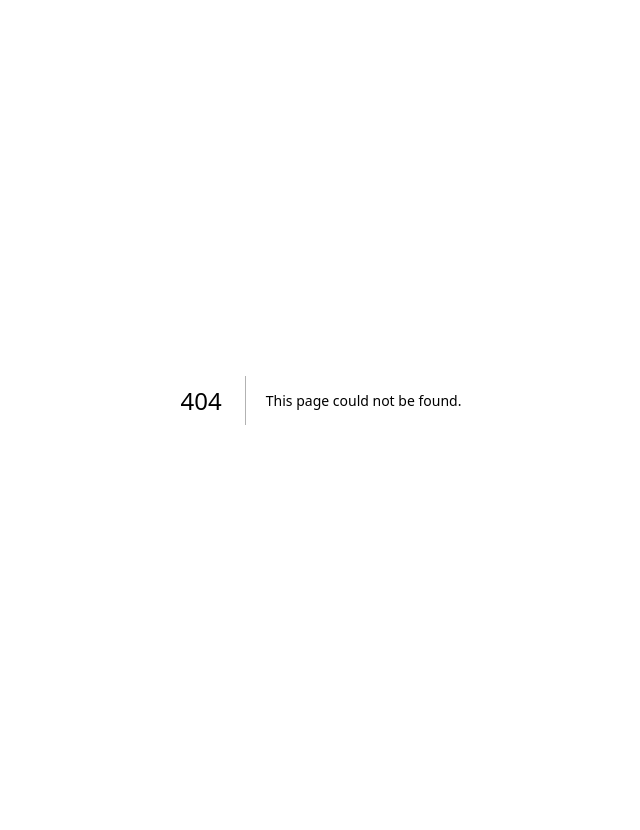
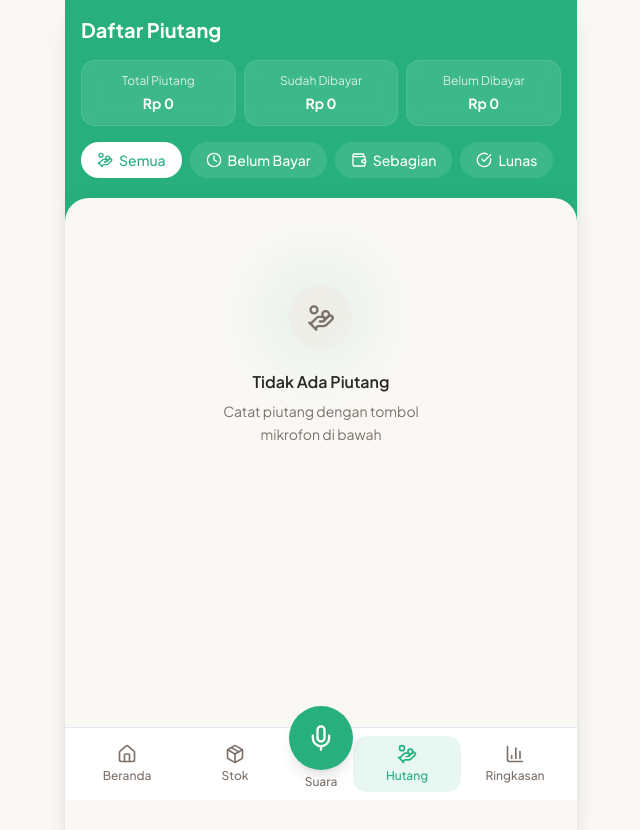
Before and after one commit to mgalihpp/katalis-ai, a Next.js app: page /dashboard/hutang in a window 1280 px wide. Before the commit this address had no page. Shown: the top 830 px of the page, without its empty margins (319-959 px from the left). Before the commit the page ends 800 px from the top, so only its background shows below. Built offline with nearby package versions, Linux system fonts and the light colour scheme.

Commit message:
feat: implement dashboard pages for debt

```diff
--- /dev/null
+++ b/app/(dashboard)/dashboard/hutang/page.tsx
@@ -0,0 +1,142 @@
+"use client"
+
+import { useState } from 'react';
+import { HandCoins, Wallet, Clock, CheckCircle } from 'lucide-react';
+import { BottomNav } from '@/components/BottomNav';
+import { DebtCard } from '@/components/DebtCard';
+import { DebtDetailSheet } from '@/components/DebtDetailSheet';
+import { ProcessingModal } from '@/components/ProcessingModal';
+import { EmptyState } from '@/components/EmptyState';
+import { useTransactionStore } from '@/store/useTransactionStore';
+import { useVoice } from '@/context/VoiceContext';
+import { formatRupiah } from '@/lib/utils';
+import { cn } from '@/lib/utils';
+import type { Debt } from '@/types';
+
+type FilterType = 'all' | 'pending' | 'partial' | 'paid';
+
+const filterOptions: { value: FilterType; label: string; icon: typeof HandCoins }[] = [
+    { value: 'all', label: 'Semua', icon: HandCoins },
+    { value: 'pending', label: 'Belum Bayar', icon: Clock },
+    { value: 'partial', label: 'Sebagian', icon: Wallet },
+    { value: 'paid', label: 'Lunas', icon: CheckCircle },
+];
+
+export default function HutangPage() {
+    const { debts } = useTransactionStore();
+    const [filter, setFilter] = useState<FilterType>('all');
+    const [selectedDebt, setSelectedDebt] = useState<Debt | null>(null);
+    const {
+        isProcessing,
+        showModal,
+        currentResult,
+        error,
+        handleConfirm,
+        handleCancel,
+        handleRetry
+    } = useVoice();
+
+    const filteredDebts = debts.filter((d) => {
+        if (filter === 'all') return true;
+        return d.status === filter;
+    });
+
+    // Calculate summary
+    const totalDebt = debts.reduce((sum, d) => sum + d.total_amount, 0);
+    const totalPaid = debts.reduce((sum, d) => sum + d.paid_amount, 0);
+    const totalRemaining = debts.reduce((sum, d) => sum + d.remaining_amount, 0);
+
+    return (
+        <div className="min-h-screen bg-primary">
+            {/* Header */}
+            <header className="sticky top-0 bg-primary z-0 px-4 py-4 shadow-none">
+                <h1 className="text-xl font-bold text-white mb-4">Daftar Piutang</h1>
+
+                {/* Summary Cards */}
+                <div className="grid grid-cols-3 gap-2 mb-4">
+                    <div className="bg-white/10 backdrop-blur-sm rounded-xl p-3 text-center border border-white/10">
+                        <p className="text-xs text-white/80 mb-1">Total Piutang</p>
+                        <p className="text-sm font-bold text-white">{formatRupiah(totalDebt)}</p>
+                    </div>
+                    <div className="bg-white/10 backdrop-blur-sm rounded-xl p-3 text-center border border-white/10">
+                        <p className="text-xs text-white/80 mb-1">Sudah Dibayar</p>
+                        <p className="text-sm font-bold text-white">{formatRupiah(totalPaid)}</p>
+                    </div>
+                    <div className="bg-white/10 backdrop-blur-sm rounded-xl p-3 text-center border border-white/10">
+                        <p className="text-xs text-white/80 mb-1">Belum Dibayar</p>
+                        <p className="text-sm font-bold text-white">{formatRupiah(totalRemaining)}</p>
+                    </div>
+                </div>
+
+                {/* Filter Pills */}
+                <div className="flex gap-2 overflow-x-auto pb-1 -mx-4 px-4 scrollbar-hide">
+                    {filterOptions.map((option) => {
+                        const Icon = option.icon;
+                        const isActive = filter === option.value;
+                        return (
+                            <button
+                                key={option.value}
+                                onClick={() => setFilter(option.value)}
+                                className={cn(
+                                    'flex items-center gap-1.5 px-4 py-2 rounded-full text-sm font-medium whitespace-nowrap transition-colors',
+                                    isActive
+                                        ? 'bg-white text-primary'
+                                        : 'bg-white/10 text-white hover:bg-white/20'
+                                )}
+                            >
+                                <Icon className="w-4 h-4" />
+                                {option.label}
+                            </button>
+                        );
+                    })}
+                </div>
+            </header>
+
+            {/* Debts List Sheet */}
+            <div className="relative z-10 bg-background rounded-t-3xl px-4 pt-6 pb-24 min-h-[80dvh] shadow-[0_-4px_20px_-4px_rgba(0,0,0,0.05)]">
+                {filteredDebts.length === 0 ? (
+                    <EmptyState
+                        icon={HandCoins}
+                        title="Tidak Ada Piutang"
+                        description={
+                            filter !== 'all'
+                                ? "Tidak ada piutang dengan status ini"
+                                : "Catat piutang dengan tombol mikrofon  di bawah"
+                        }
+                    />
+                ) : (
+                    <div className="space-y-3">
+                        {filteredDebts.map((debt) => (
+                            <DebtCard
+                                key={debt.id}
+                                debt={debt}
+                                onClick={() => setSelectedDebt(debt)}
+                            />
+                        ))}
+                    </div>
+                )}
+            </div>
+
+            {/* Debt Detail Sheet */}
+            <DebtDetailSheet
+                debt={selectedDebt}
+                isOpen={!!selectedDebt}
+                onClose={() => setSelectedDebt(null)}
+            />
+
+            {/* Processing Modal */}
+            <ProcessingModal
+                isOpen={showModal}
+                isProcessing={isProcessing}
+                transcript={currentResult?.transcript || null}
+                result={currentResult?.parsed || null}
+                error={error}
+                onConfirm={handleConfirm}
+                onCancel={handleCancel}
+                onRetry={handleRetry}
+            />
+
+            <BottomNav />
+        </div>
+    );
+}
--- /dev/null
+++ b/components/DebtCard.tsx
@@ -0,0 +1,89 @@
+"use client";
+
+import { HandCoins, Clock, CheckCircle, AlertTriangle } from 'lucide-react';
+import { cn, formatRupiah } from '@/lib/utils';
+import type { Debt } from '@/types';
+
+interface DebtCardProps {
+  debt: Debt;
+  onClick?: () => void;
+}
+
+const statusConfig = {
+  pending: {
+    icon: AlertTriangle,
+    label: 'Belum Bayar',
+    color: 'text-debt',
+    bg: 'bg-debt/10',
+  },
+  partial: {
+    icon: Clock,
+    label: 'Sebagian',
+    color: 'text-accent',
+    bg: 'bg-accent/10',
+  },
+  paid: {
+    icon: CheckCircle,
+    label: 'Lunas',
+    color: 'text-success',
+    bg: 'bg-success/10',
+  },
+};
+
+export function DebtCard({ debt, onClick }: DebtCardProps) {
+  const config = statusConfig[debt.status];
+  const StatusIcon = config.icon;
+  const progressPercent = (debt.paid_amount / debt.total_amount) * 100;
+
+  return (
+    <div
+      onClick={onClick}
+      className="bg-muted/30 rounded-2xl p-4 active:bg-muted/50 transition-colors cursor-pointer"
+    >
+      <div className="flex items-center gap-3">
+        {/* Icon */}
+        <div className={cn(
+          'w-12 h-12 rounded-xl flex items-center justify-center shrink-0',
+          config.bg
+        )}>
+          <HandCoins className={cn('w-5 h-5', config.color)} />
+        </div>
+
+        {/* Info */}
+        <div className="flex-1 min-w-0">
+          <div className="flex items-center justify-between mb-1">
+            <h3 className="text-[15px] font-semibold text-foreground truncate">{debt.debtor_name}</h3>
+            <span className={cn(
+              'text-xs font-medium flex items-center gap-1 shrink-0 ml-2',
+              config.color
+            )}>
+              <StatusIcon className="w-3 h-3" />
+              {config.label}
+            </span>
+          </div>
+
+          {/* Progress Bar */}
+          <div className="w-full h-1.5 bg-muted rounded-full overflow-hidden mb-2">
+            <div
+              className={cn(
+                'h-full rounded-full transition-all duration-500',
+                debt.status === 'paid' ? 'bg-success' : debt.status === 'partial' ? 'bg-accent' : 'bg-debt'
+              )}
+              style={{ width: `${progressPercent}%` }}
+            />
+          </div>
+
+          {/* Amount Info */}
+          <div className="flex items-center justify-between text-sm">
+            <span className="text-muted-foreground">
+              {formatRupiah(debt.paid_amount)} dibayar
+            </span>
+            <span className={cn('font-bold', config.color)}>
+              {formatRupiah(debt.remaining_amount)}
+            </span>
+          </div>
+        </div>
+      </div>
+    </div>
+  );
+}
```
